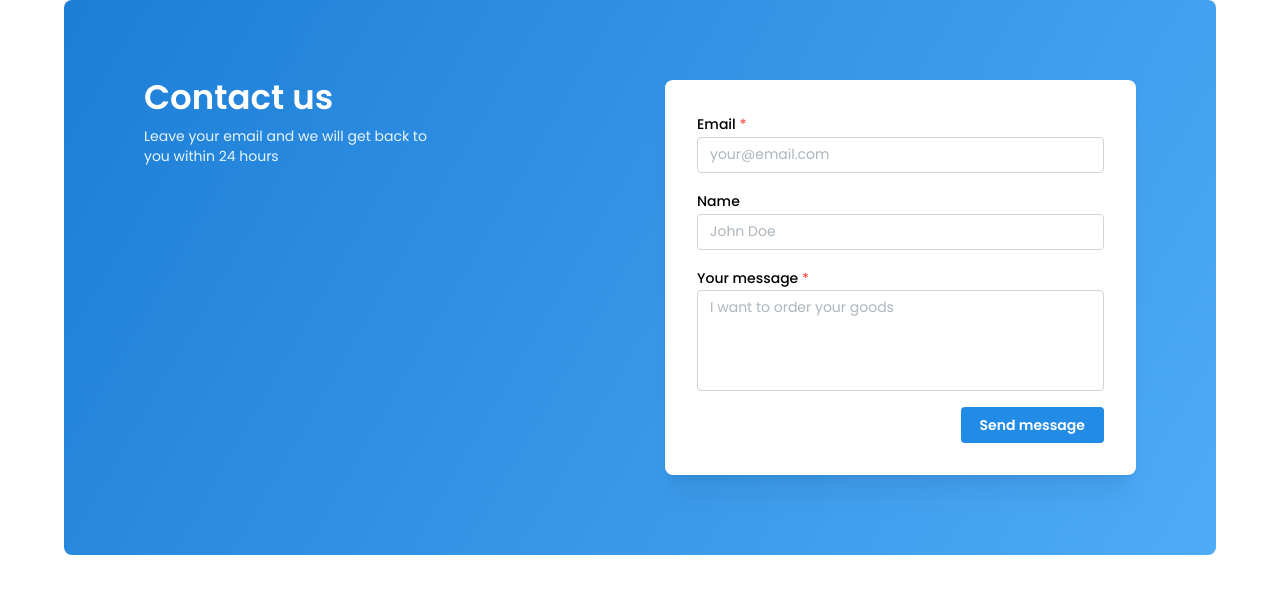
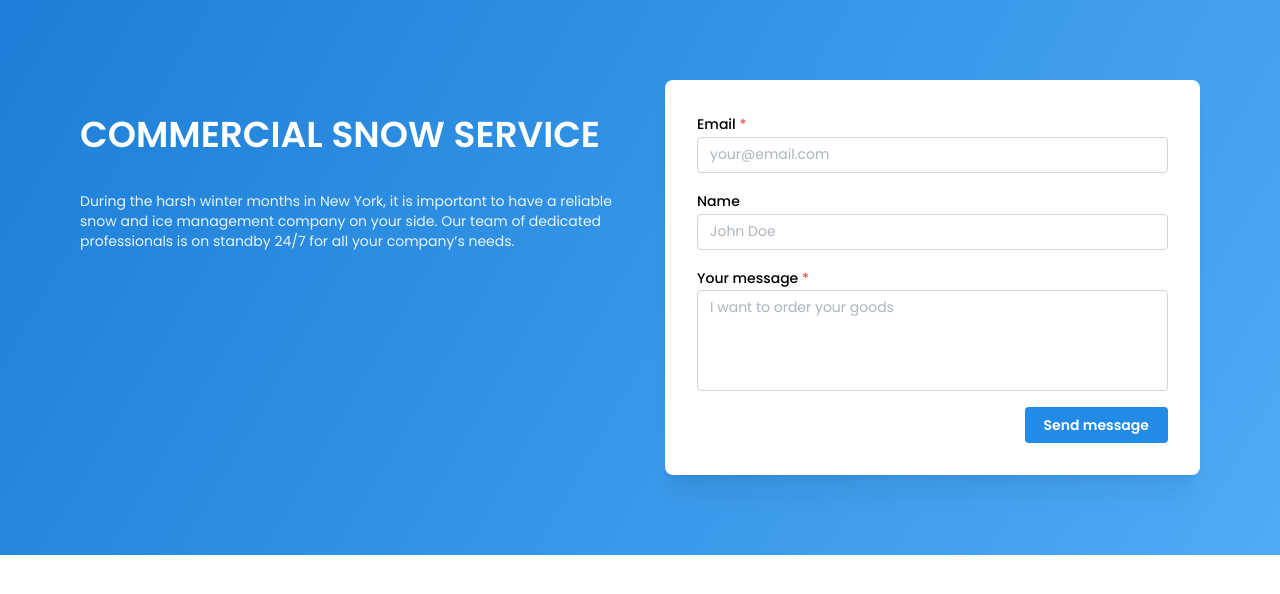
Before and after one commit to renras/hblcareers-assessment, a Next.js app: page / in a window 1280 px wide. Shown: the top 594 px of the page. Built offline with nearby package versions, Linux system fonts and the light colour scheme.

Commit message:
update text

```diff
--- a/src/components/LeadCapturingForm/LeadCapturingForm.module.css
+++ b/src/components/LeadCapturingForm/LeadCapturingForm.module.css
@@ -5,7 +5,6 @@
     var(--mantine-color-blue-4) 0%,
     var(--mantine-color-blue-7) 100%
   );
-  border-radius: var(--mantine-radius-md);
   padding: calc(var(--mantine-spacing-xl) * 2.5);
 
   @media (max-width: $mantine-breakpoint-sm) {
@@ -21,7 +20,6 @@
 
 .description {
   color: var(--mantine-color-blue-0);
-  max-width: 300px;
 
   @media (max-width: $mantine-breakpoint-sm) {
     max-width: 100%;
--- a/src/components/LeadCapturingForm/LeadCapturingForm.tsx
+++ b/src/components/LeadCapturingForm/LeadCapturingForm.tsx
@@ -14,9 +14,14 @@ export default function LeadCapturingForm() {
     <div className={classes.wrapper}>
       <SimpleGrid cols={{ base: 1, sm: 2 }} spacing={50}>
         <div>
-          <Title className={classes.title}>Contact us</Title>
-          <Text className={classes.description} mt="sm" mb={30}>
-            Leave your email and we will get back to you within 24 hours
+          <Title className={`${classes.title} mt-8 text-4xl !leading-[2ch]`}>
+            COMMERCIAL SNOW SERVICE
+          </Title>
+          <Text className={`${classes.description} mt-8`} mb={30}>
+            During the harsh winter months in New York, it is important to have
+            a reliable snow and ice management company on your side. Our team of
+            dedicated professionals is on standby 24/7 for all your company’s
+            needs.
           </Text>
         </div>
         <div className={classes.form}>
--- a/src/pages/index.tsx
+++ b/src/pages/index.tsx
@@ -1,11 +1,14 @@
 import { LeadCapturingForm } from "@/components";
+
+/**
+ TODO:
+ - [] mobile responsiveness
+ */
 
 export default function Page() {
   return (
-    <div className="container">
-      <div>
-        <LeadCapturingForm />
-      </div>
+    <div>
+      <LeadCapturingForm />
     </div>
   );
 }
```
